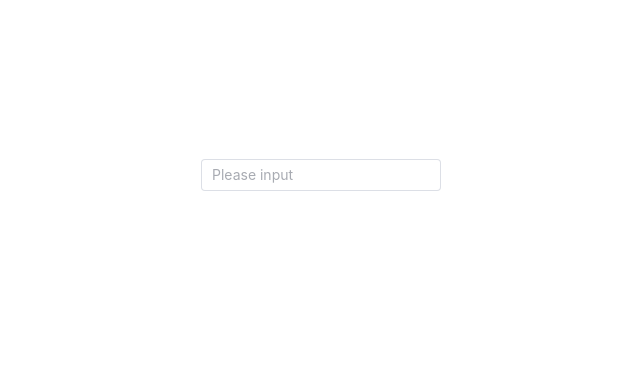
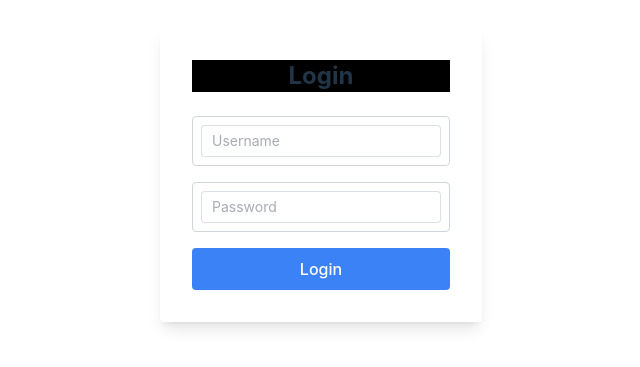
Before and after one commit to Charles2530/Tradereads, a Vue app in the folder front_end/: page /#/login in a window 1280 px wide. Shown: the part 225-592 px from the top of the page, without its empty margins (319-959 px from the left). Built offline with nearby package versions, Linux system fonts and the light colour scheme; sample sign-in values are in the browser's storage.

Commit message:
0.0.2 完成部分动态代码书写(Login)

```diff
--- a/front_end/src/views/login.vue
+++ b/front_end/src/views/login.vue
@@ -1,4 +1,4 @@
-<!-- <template>
+<template>
   <div class="login">
     <div
       class="login__container p-8 bg-white rounded shadow-lg max-w-md w-full"
@@ -6,23 +6,26 @@
       <h1 class="login__title text-2xl font-bold mb-6 bg-black">Login</h1>
       <form class="login__form">
         <div class="login__text mb-4">
-          <input
-            type="text"
+          <el-input
+            class="w-full p-2 border rounded border-gray-300 focus:outline-none focus:border-blue-500"
+            v-model="loginInfo.username"
             placeholder="Username"
-            class="w-full p-2 border rounded border-gray-300 focus:outline-none focus:border-blue-500"
           />
         </div>
         <div class="login__password mb-4">
-          <input
+          <el-input
+            v-model="loginInfo.password"
+            class="w-full p-2 border rounded border-gray-300 focus:outline-none focus:border-blue-500"
             type="password"
             placeholder="Password"
-            class="w-full p-2 border rounded border-gray-300 focus:outline-none focus:border-blue-500"
+            show-password
           />
         </div>
         <div class="login__button">
           <button
             type="submit"
             class="w-full bg-blue-500 text-white p-2 rounded hover:bg-blue-600 focus:outline-none focus:border-blue-700 focus:ring focus:ring-blue-200"
+            @click.prevent="Login"
           >
             Login
           </button>
@@ -30,19 +33,53 @@
       </form>
     </div>
   </div>
-</template> -->
-<template>
-  <el-input v-model="input" placeholder="Please input" />
 </template>
 
 <script>
 import { ref } from "vue";
 export default {
-  setup() {
-    const input = ref("");
-    return {
-      input,
-    };
+  data: () => ({
+    loginInfo: {
+      username: ref(""),
+      password: ref(""),
+    },
+  }),
+  methods: {
+    printLogin() {
+      console.log(this.loginInfo.username);
+      console.log(this.loginInfo.password);
+    },
+    Login() {
+      const vm = this;
+      const valid = this.$refs.loginForm.validate();
+      if (!valid) return;
+      this.$axios({
+        method: "post",
+        url: "/login",
+        data: {
+          username: this.loginInfo.username,
+          password: this.loginInfo.password,
+        },
+      })
+        .then(function (response) {
+          console.log(response);
+          if (response.data.status == 200) {
+            vm.$message({
+              message: "登录成功",
+              type: "success",
+            });
+            vm.$router.push("/home");
+          } else {
+            vm.$message({
+              message: "登录失败",
+              type: "error",
+            });
+          }
+        })
+        .catch(function (error) {
+          console.log(error);
+        });
+    },
   },
 };
 </script>
```
